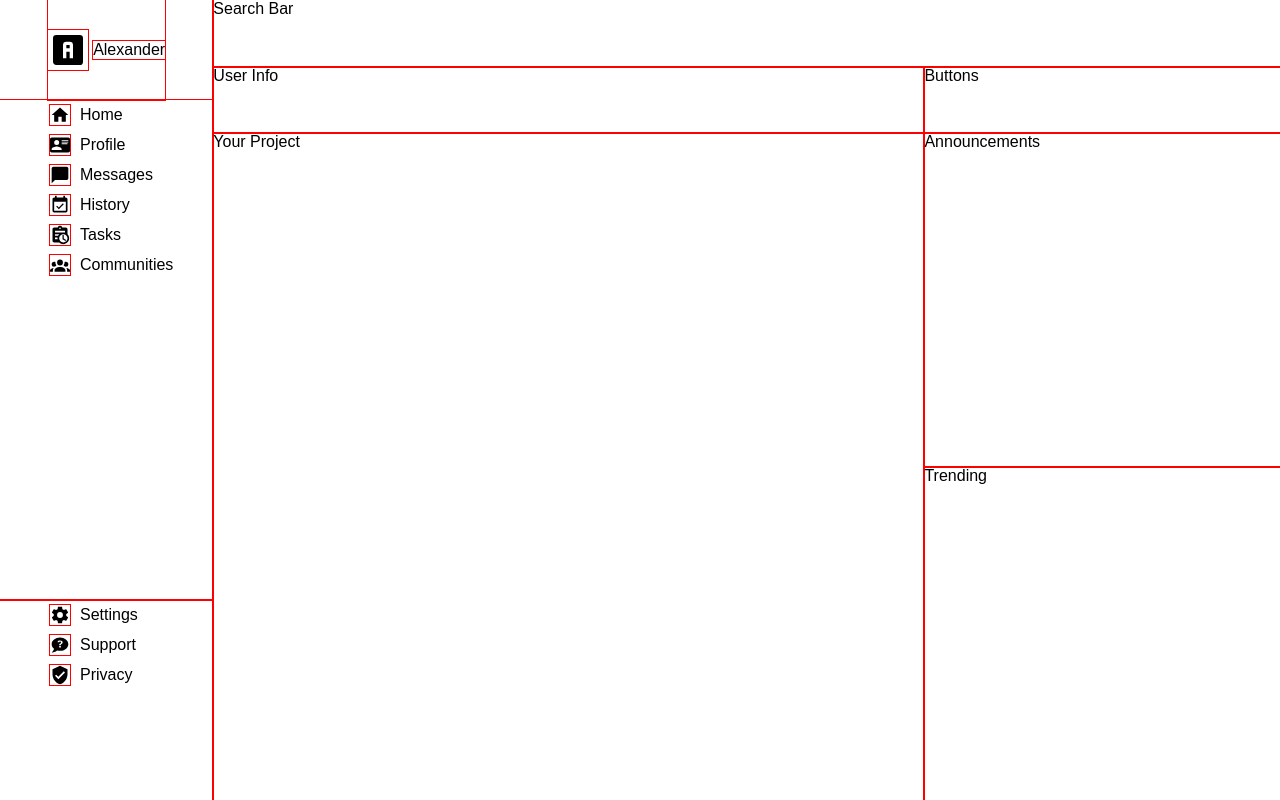
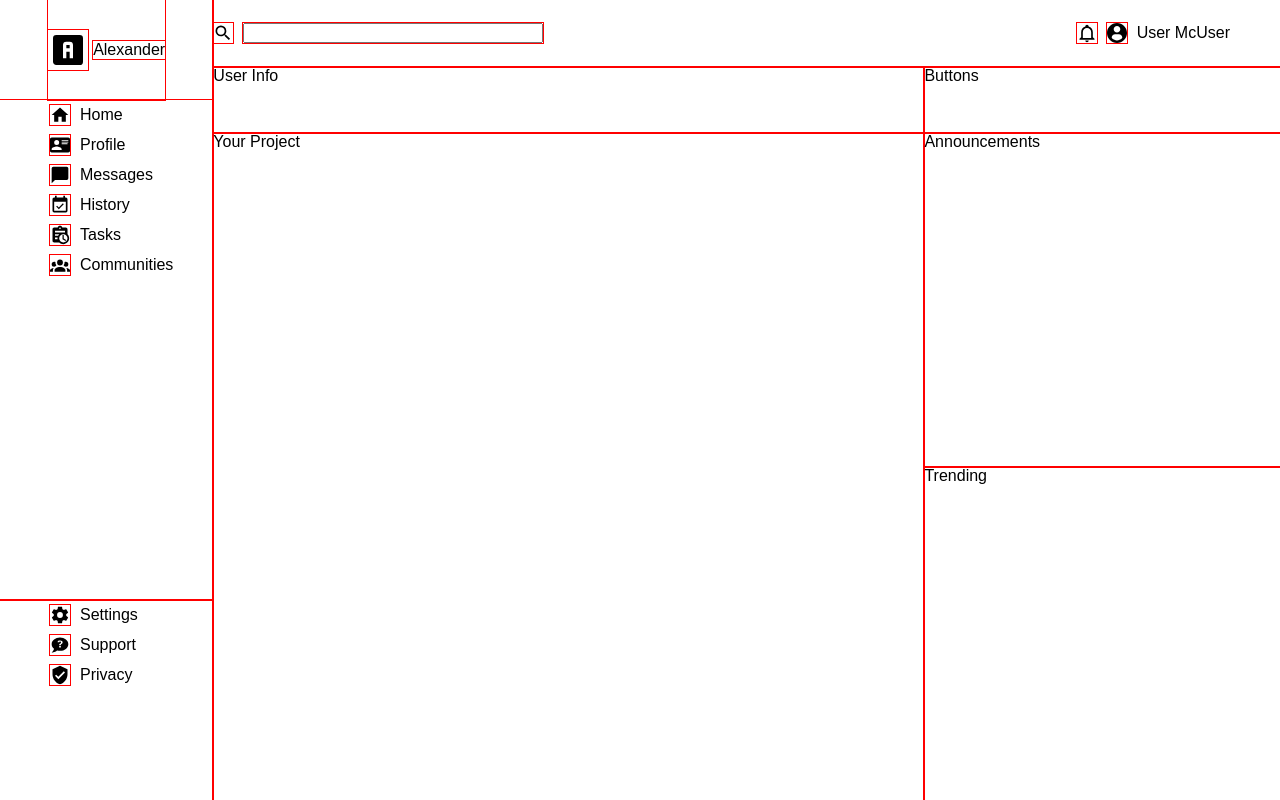
Before and after one commit to alexander-soriano/admin-dashboard, a plain HTML site: page index.html in a window 1280 px wide. Drawn offline with Linux system fonts and the light colour scheme.

Commit message:
layout searchbar

```diff
--- a/index.html
+++ b/index.html
@@ -37,7 +37,13 @@
         </div>
     </div>
     <div class="header">
-        <div class="search-bar">Search Bar</div>
+        <div class="search-bar">
+            <object data="resources/svg/magnify.svg" width="20px" height="20px"></object>
+            <input type="search" name="search" id="search">
+            <object data="resources/svg/bell-outline.svg" width="20px" height="20px"></object>
+            <object data="resources/svg/profile-user-svgrepo-com.svg" width="20px" height="20px"></object>
+            User McUser
+        </div>
         <div class="user-info">User Info</div>
         <div class="buttons">Buttons</div>
     </div>
--- a/style.css
+++ b/style.css
@@ -67,7 +67,19 @@ body {
 
 .search-bar {
     grid-column: 1 / span 2;
+
+    display: grid;
+    grid-template-columns: auto 1fr auto auto auto;
+    align-items: center;
+    gap: 10px;
+    padding-right: 50px;
 }
+
+input#search {
+    width: 300px;
+    height: 20px;
+}
+
 
 /* Main Content */
 .main-content {
```
Also changed, not shown: resources/svg/profile-user-svgrepo-com.svg (added).
